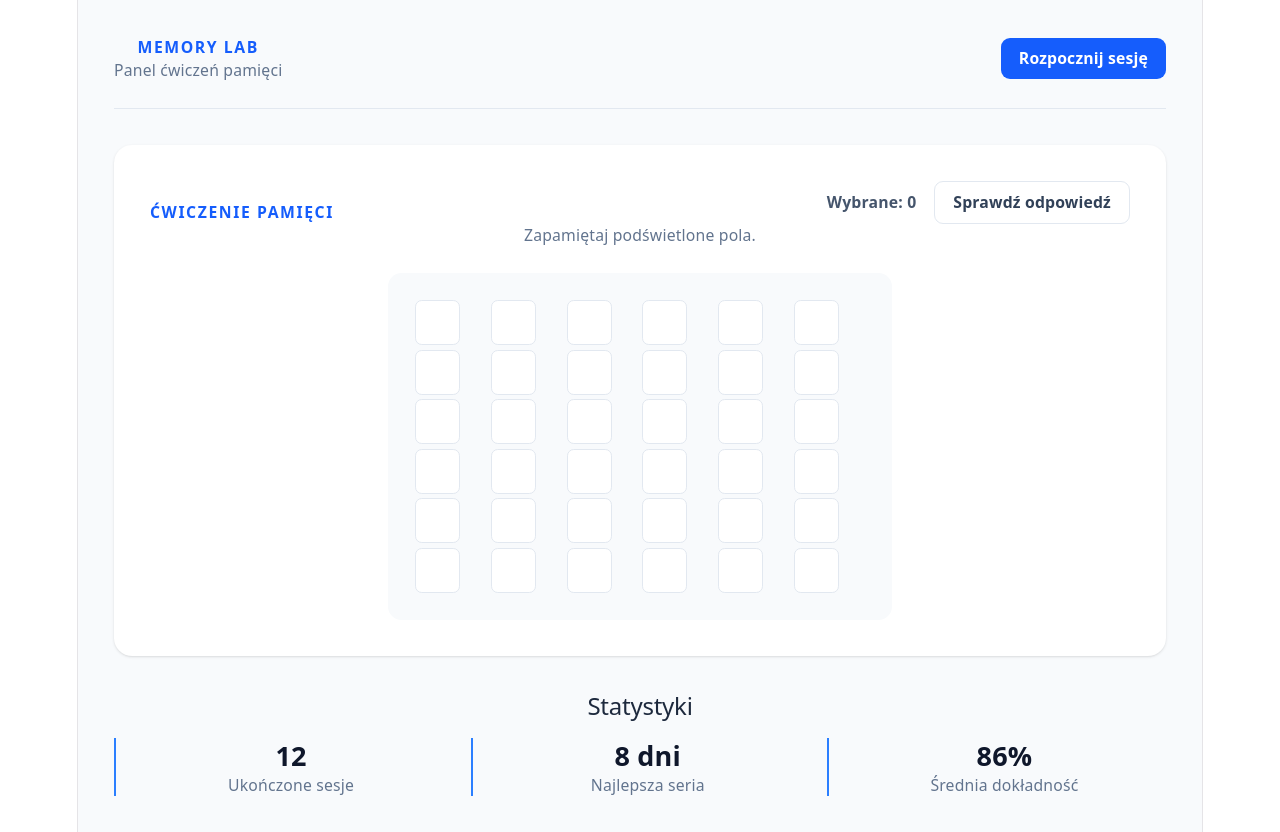
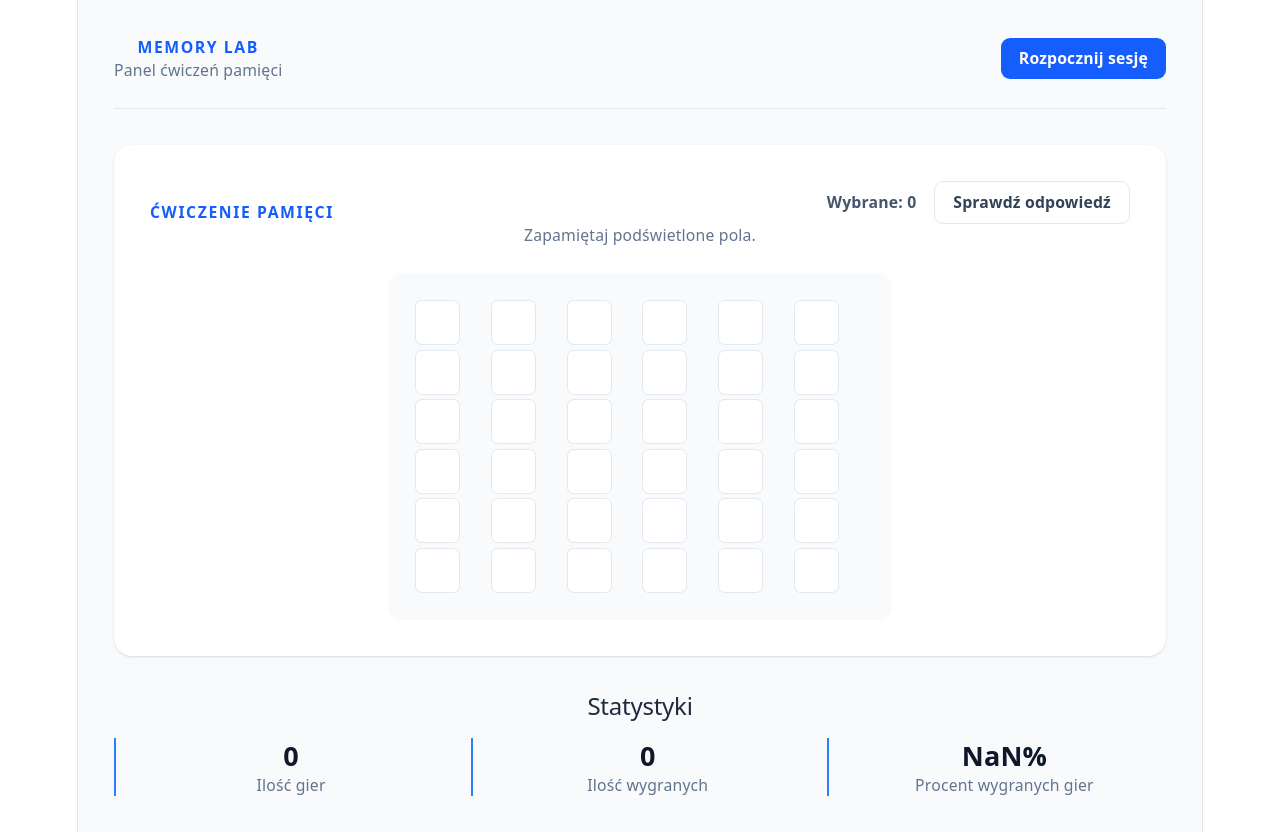
Before and after one commit to xKeichii/MemoryLab, a React (Vite) app in the folder memory-lab/: page / in a window 1280 px wide. Built offline with nearby package versions, Linux system fonts and the light colour scheme.

Commit message:
added stats display

```diff
--- a/memory-lab/src/components/organisms/MemoryOverview/MemoryOverview.tsx
+++ b/memory-lab/src/components/organisms/MemoryOverview/MemoryOverview.tsx
@@ -1,16 +1,20 @@
 
 import { StatItem } from '../../molecules/StatItem/StatItem'
 import { Heading } from '../../atoms/Heading/Heading'
+import { getStats } from '../../../utils/storage'
+import type { GameStats } from '../../../types/GameStats'
 
 export function MemoryOverview() {
+  const stats: GameStats = getStats();
+
   return (
     <section className="space-y-6">
       <div>
         <Heading>Statystyki</Heading>
         <div className="mt-4 grid gap-4 sm:grid-cols-3">
-          <StatItem label="Ukończone sesje" value="12" />
-          <StatItem label="Najlepsza seria" value="8 dni" />
-          <StatItem label="Średnia dokładność" value="86%" />
+          <StatItem label="Ilość gier" value={stats.gamesPlayed.toString()} />
+          <StatItem label="Ilość wygranych" value={stats.gamesWon.toString()} />
+          <StatItem label="Procent wygranych gier" value={`${Math.round(stats.gamesWon / stats.gamesPlayed * 100)}%`} />
         </div>
       </div>
     </section>
```
